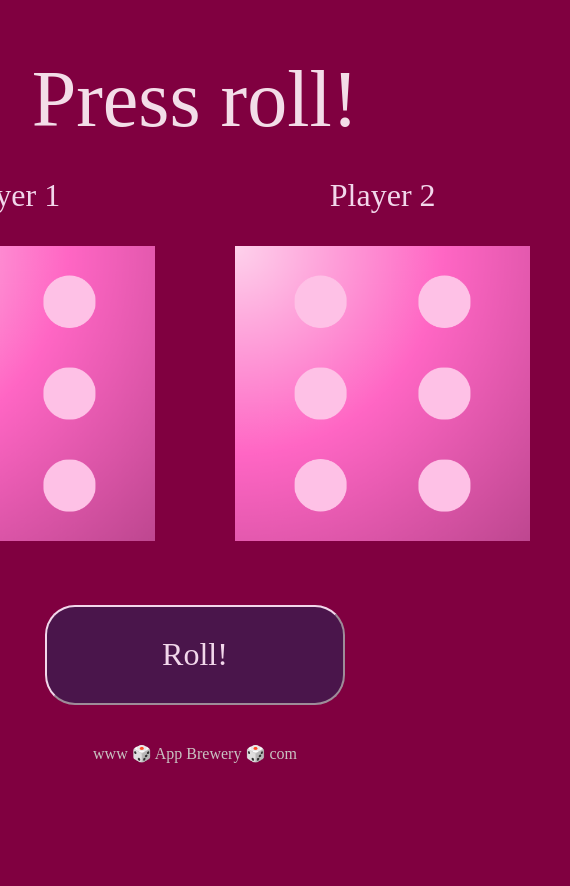
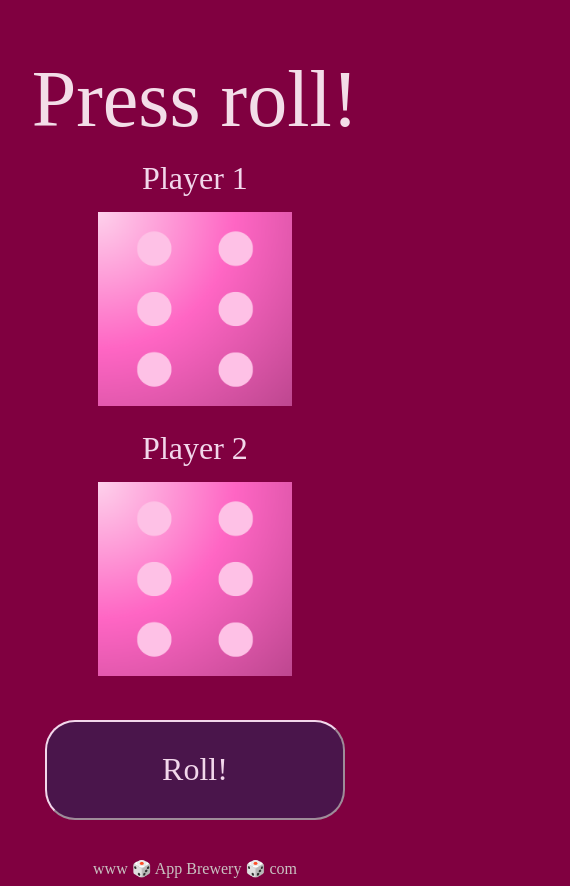
Before and after one commit to Annmarusya/Dicee, a plain HTML site: page index.html in a window 390 px wide. Shown: the whole page, 570 px wide, since content can reach past the window. Before the commit the page ends 844 px from the top, so only its background shows below. Drawn offline with Linux system fonts and the light colour scheme; a web font is replaced by a local one.

Commit message:
Add files via upload

```diff
--- a/style.css
+++ b/style.css
@@ -28,6 +28,25 @@ body {
     justify-content: center;
     align-content: center;
 }
+@media (max-width: 650px) {
+    .container {
+        display: flexbox;
+        flex-direction: column;
+        justify-content: center;
+        align-items: center;
+    }
+    .image {
+        height: 23vh;
+        padding-bottom: 5px;
+        padding-top: 0px;
+    }
+    h3 {
+        margin: 15px;
+    }
+    .button{
+        margin-top: 15px;
+    }
+}
 
 footer {
     margin-top: 5%;
@@ -56,5 +75,4 @@ button{
     display: flex;
     justify-content: center;
     padding: 20px;
-
 }
```
